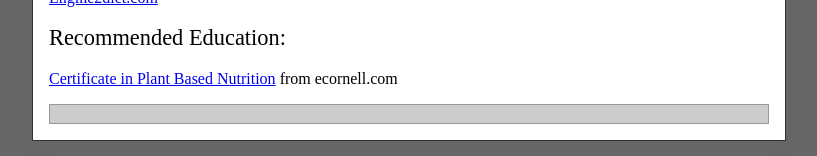
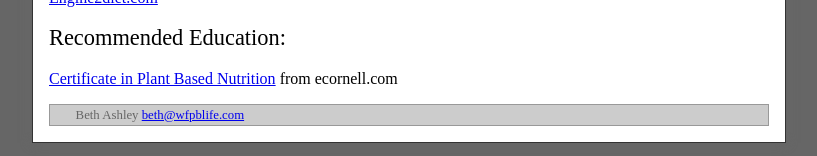
Before and after one commit to tortxof/wfpblife-www, a Jekyll site: the page built from resources/index.md, in a window 1280 px wide. Shown: the part 1566-1722 px from the top of the page, without its empty margins (231-1048 px from the left). Built offline with Jekyll 4.4.1, drawn with Linux system fonts in a browser that asks for light colours; some web fonts are replaced; some of the changed lines change nothing that is shown.

Commit message:
Added obfuscated email to footer.

```diff
--- a/_includes/footer.md
+++ b/_includes/footer.md
@@ -1 +1,25 @@
-<p></p>
+Beth Ashley
+<script type="text/javascript" language="javascript">
+<!--
+// Email obfuscator script 2.1 by Tim Williams, University of Arizona
+// Random encryption key feature by Andrew Moulden, Site Engineering Ltd
+// This code is freeware provided these four comment lines remain intact
+// A wizard to generate this code is at http://www.jottings.com/obfuscator/
+{ coded = "7slZ@C857EH8s.oXp"
+  key = "K9aiVX3yNnxZItU5CdSGHvb0qP4gJzlfAcr1WLu7RFemjOYE8Do2QMkBh6Tspw"
+  shift=coded.length
+  link=""
+  for (i=0; i<coded.length; i++) {
+    if (key.indexOf(coded.charAt(i))==-1) {
+      ltr = coded.charAt(i)
+      link += (ltr)
+    }
+    else {
+      ltr = (key.indexOf(coded.charAt(i))-shift+key.length) % key.length
+      link += (key.charAt(ltr))
+    }
+  }
+document.write("<a href='mailto:"+link+"'>"+link+"</a>")
+}
+//-->
+</script><noscript>Sorry, you need Javascript on to email me.</noscript>
```
